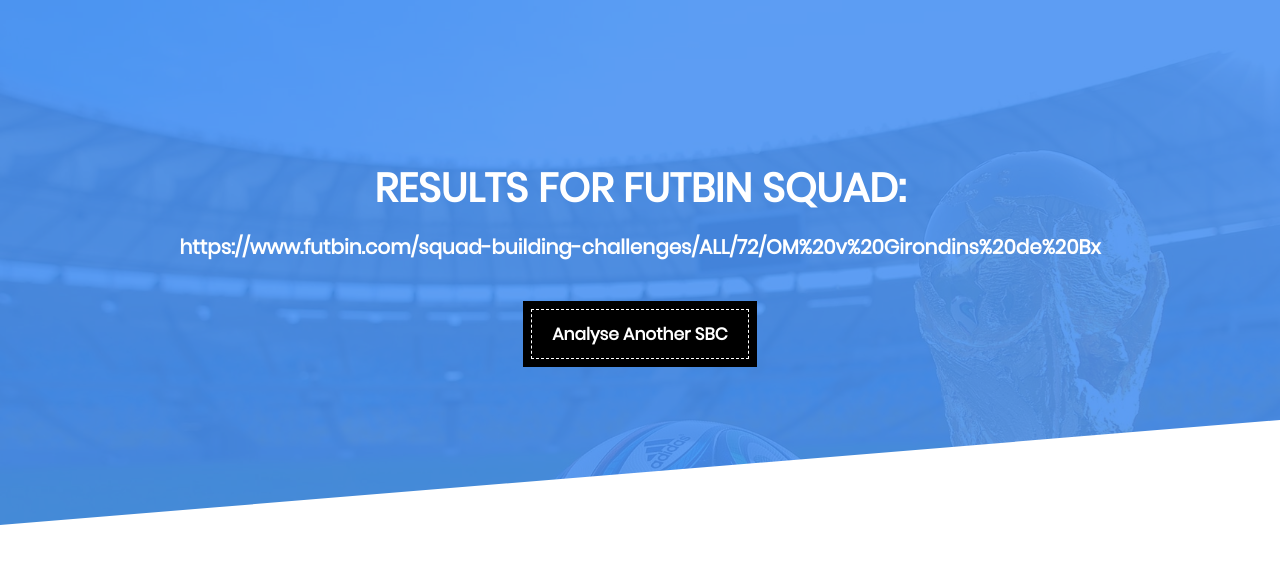
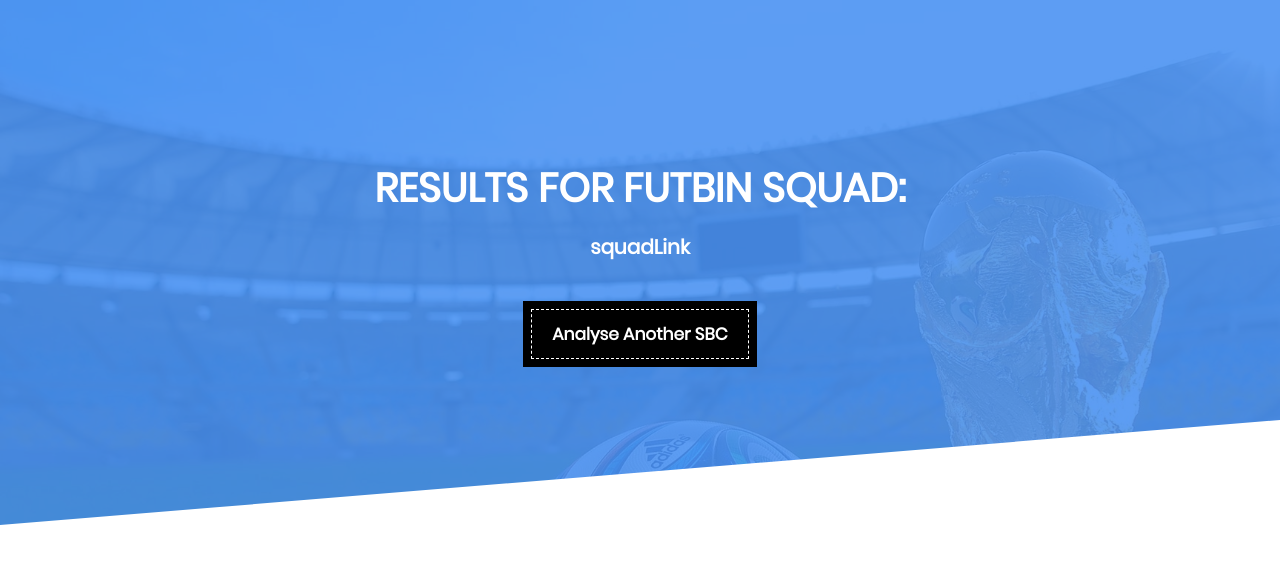
Before and after one commit to zlemura/futWizScrapper, a Flask app: template templates/result.html in a window 1280 px wide. Shown: the top 564 px of the page. Run offline with Flask 2, Linux system fonts and the light colour scheme; the template is opened without the code that fills it, so the values that code supplies are empty; some libraries are stand-ins or nearby versions.

Commit message:
Update result.html
Added squadLink to carry over

```diff
--- a/templates/result.html
+++ b/templates/result.html
@@ -35,7 +35,7 @@
 		<div class="container">
 			<div class="result_link">
 				<h1 data-aos="fade-up" data-aos-duration="1000" data-aos-delay="100">Results for FUTBIN Squad:</h1>
-				<a href="https://www.futbin.com/squad-building-challenges/ALL/72/OM%20v%20Girondins%20de%20Bx" class="site_link" data-aos="fade-up" data-aos-duration="1000" data-aos-delay="200">https://www.futbin.com/squad-building-challenges/ALL/72/OM%20v%20Girondins%20de%20Bx</a>
+				<a href= squadLink class="site_link" data-aos="fade-up" data-aos-duration="1000" data-aos-delay="200">squadLink</a>
 				<a href="#" class="button_type1" data-aos="fade-up" data-aos-duration="1000" data-aos-delay="300">Analyse Another SBC</a>
 			</div>
 		</div>
```
